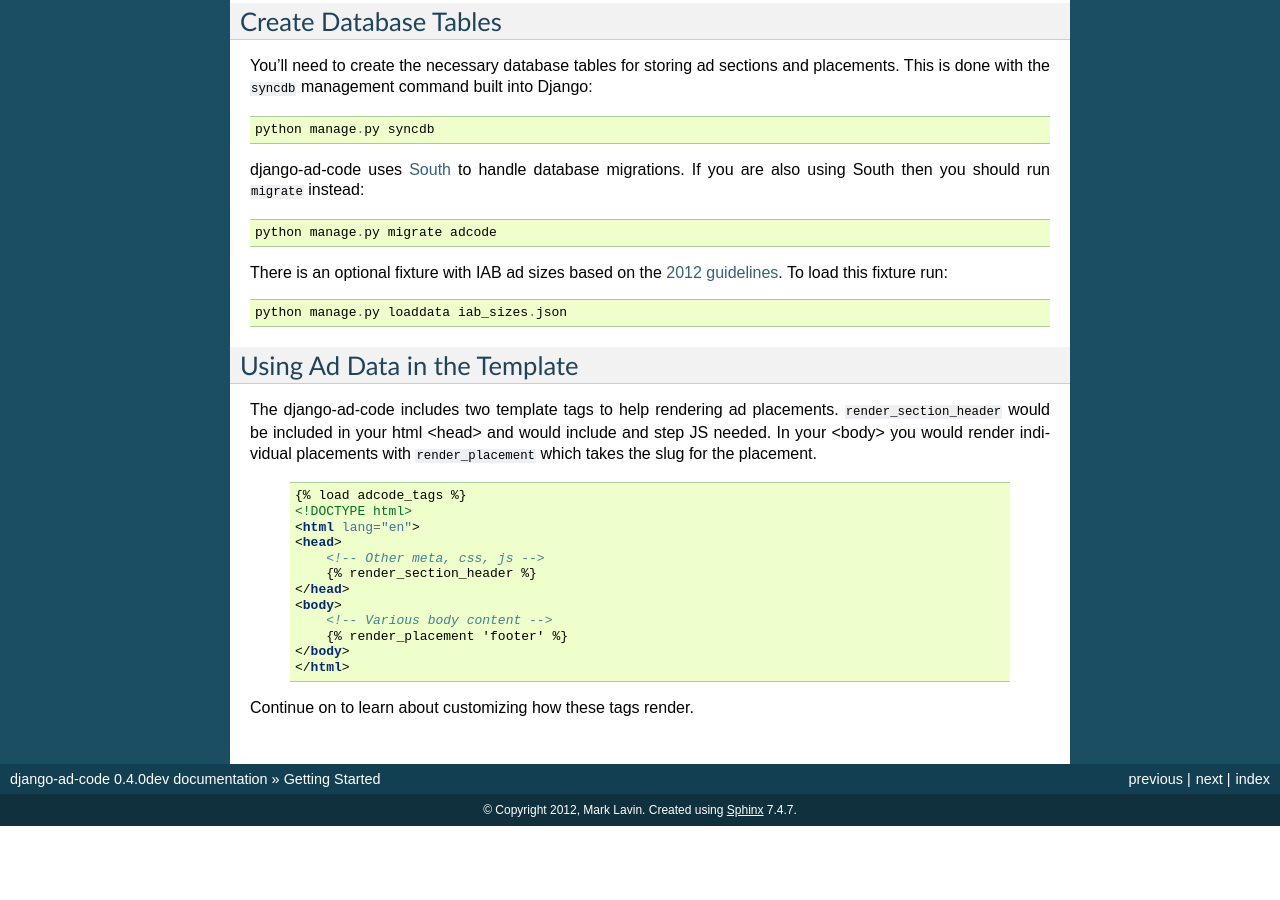
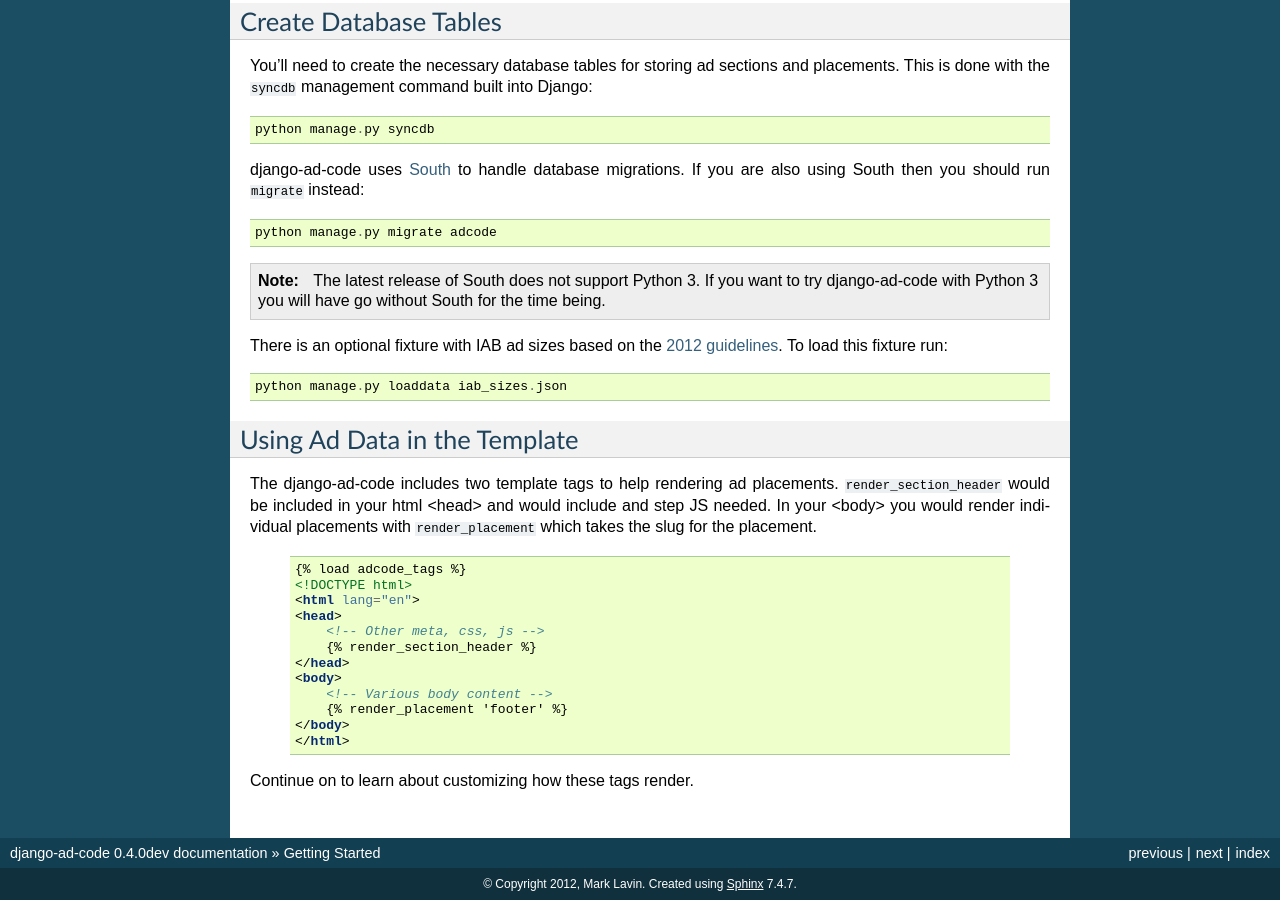
Before and after one commit to mlavin/django-ad-code, a Sphinx documentation site: the page built from docs/quick-start.rst, in a window 1280 px wide and 900 px high, scrolled down 671 px. Built offline with Sphinx 7.4.7, drawn with Linux system fonts in a browser that asks for light colours; before the commit the page ends 1497 px from its top, so only the background shows below that.

Commit message:
Add note about South.

```diff
--- a/docs/quick-start.rst
+++ b/docs/quick-start.rst
@@ -55,6 +55,11 @@ If you are also using South then you should run ``migrate`` instead::
 
     python manage.py migrate adcode
 
+.. note::
+
+    The latest release of South does not support Python 3. If you want to try
+    django-ad-code with Python 3 you will have go without South for the time being.
+
 There is an optional fixture with IAB ad sizes based on the
 `2012 guidelines <http://www.iab.net/guidelines/508676/508767/displayguidelines>`_. To
 load this fixture run::
```
